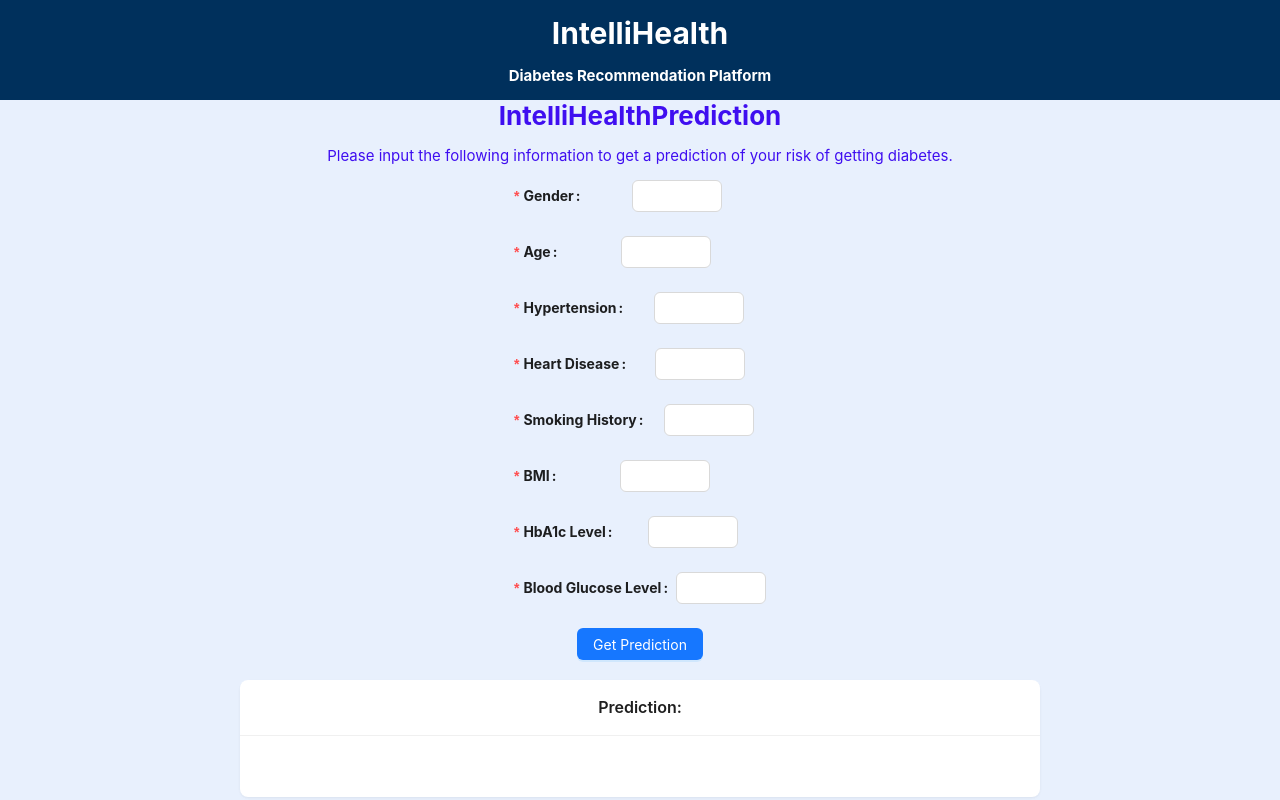
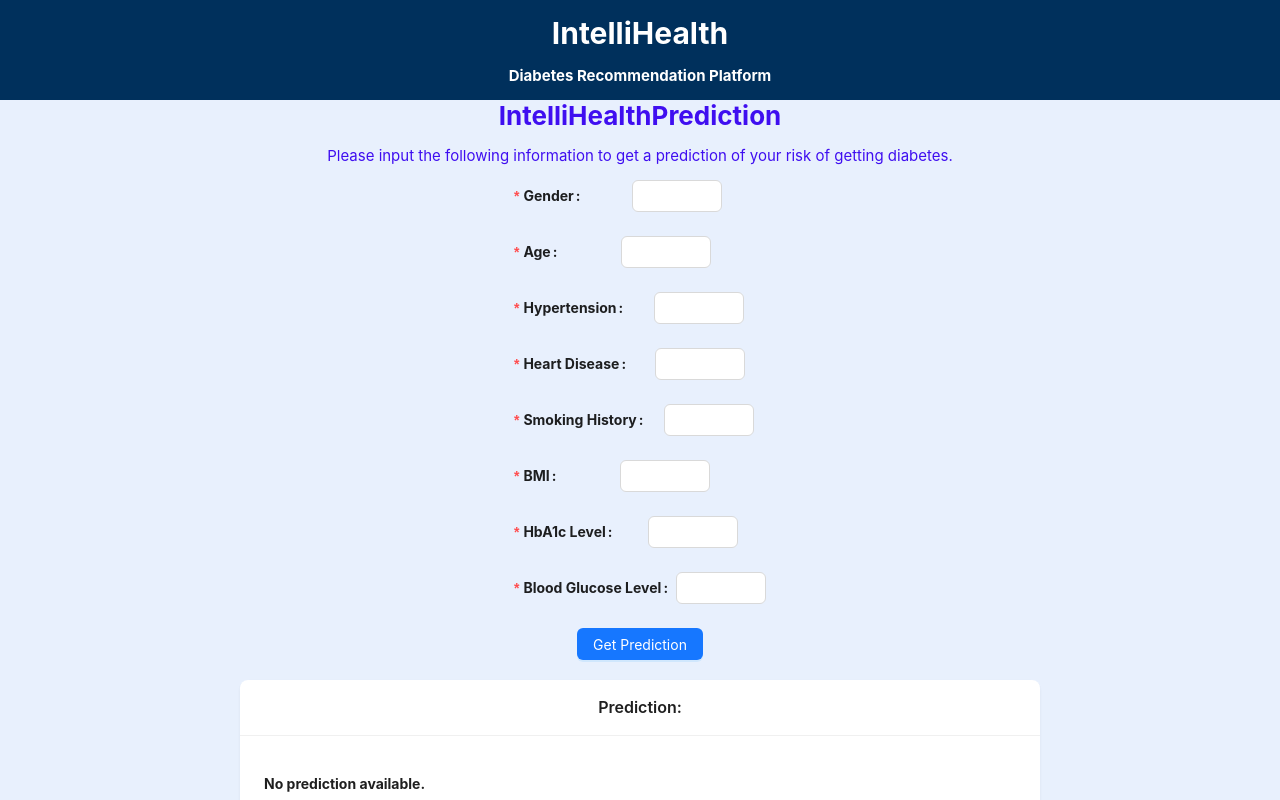
Before and after one commit to kevin866/IntelliHealth, a React (Create React App) app in the folder IntelliHealthApp/IntelliHealthReact/intellihealthfrontend/: page / in a window 1280 px wide. Both pictures are taken after a click on the button "I am a physician". Shown: the top 800 px of the page. Built offline with nearby package versions, Linux system fonts and the light colour scheme.

Commit message:
fixed newline and indent

```diff
--- a/IntelliHealthApp/IntelliHealthReact/intellihealthfrontend/src/components/Physician.js
+++ b/IntelliHealthApp/IntelliHealthReact/intellihealthfrontend/src/components/Physician.js
@@ -5,7 +5,7 @@ import axios from 'axios';
 const ASK_QUETIONS_URL = 'http://127.0.0.1:5000/api/v1/chat/'
 const QUOTE_MODEL_URL = 'http://127.0.0.1:5000/api/v1/model/prediction'
 const { TextArea } = Input;
-
+let text1 = "sea";
 class Physician extends Component {
     constructor(props) {
         super(props);
@@ -157,7 +157,7 @@ class Physician extends Component {
 
             // console.log(response);
             this.setState({ currentPrediction: response.data.prediction}); // Set the result when the promise resolves
-            console.log(this.state.currentPrediction);
+            console.log(this.state.currentPrediction+text1);
             return response; // Return the result value
         });
     }
@@ -222,9 +222,19 @@ class Physician extends Component {
 
                 <div>
                     <Card title="Prediction: " bordered={false} style={{ width: 800, margin: 20}}>
-                        <p >
-                            {this.state.currentPrediction}
-                        </p>
+                    <p style={{ textAlign: 'left' }}>
+                        {this.state.currentPrediction !== null ? (
+                            this.state.currentPrediction.split('\n').map((paragraph, index) => (
+                            <React.Fragment key={index}>
+                                {index > 0 && <span style={{ marginLeft: '20px' }} />}
+                                {paragraph}
+                                <br />
+                            </React.Fragment>
+                            ))
+                        ) : (
+                            <span>No prediction available.</span>
+                        )}
+                    </p>
                     </Card>
 
                 </div>
```
Also changed, not shown: 1 other file (tests, documents, lock files or other folders).
